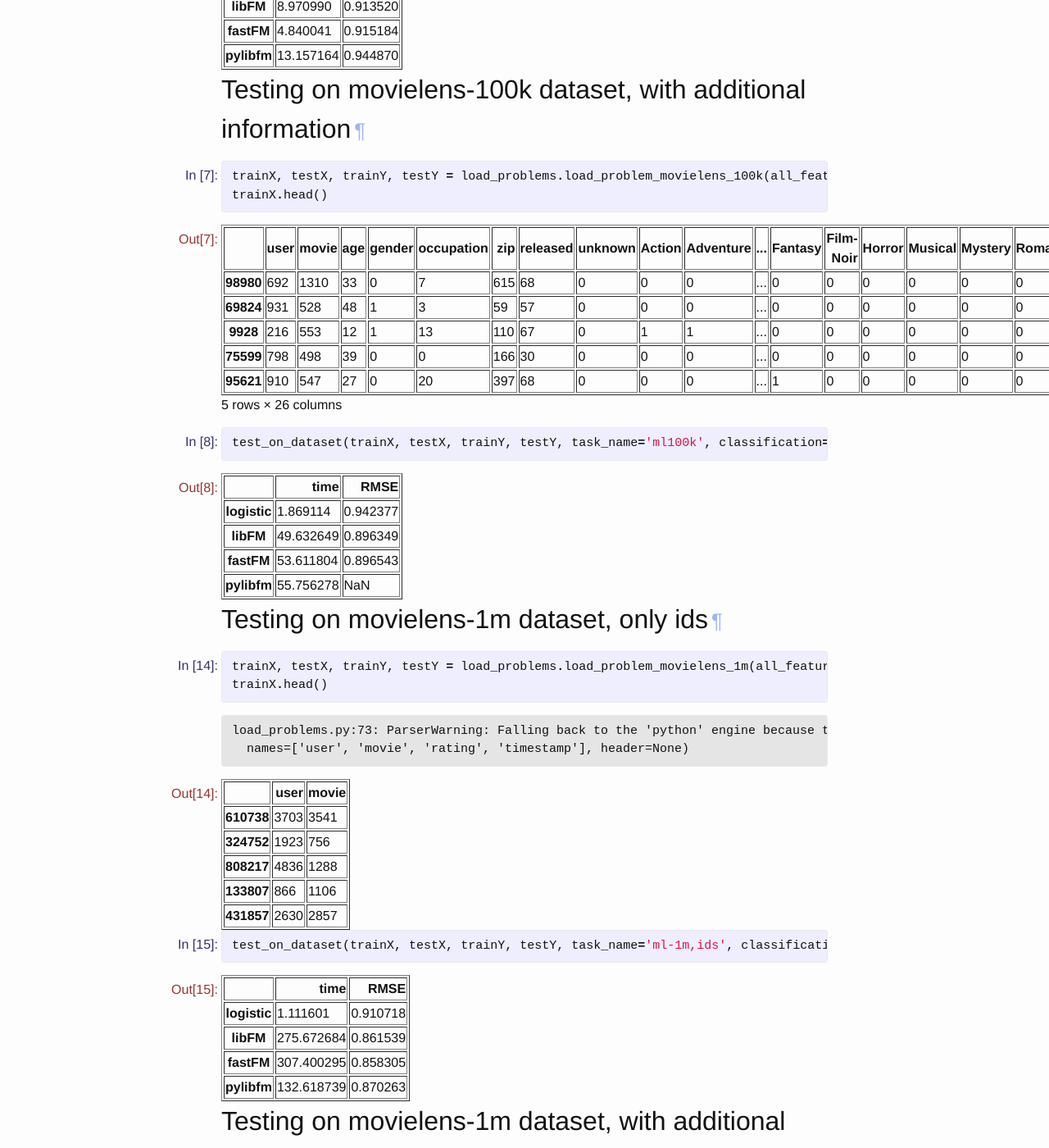
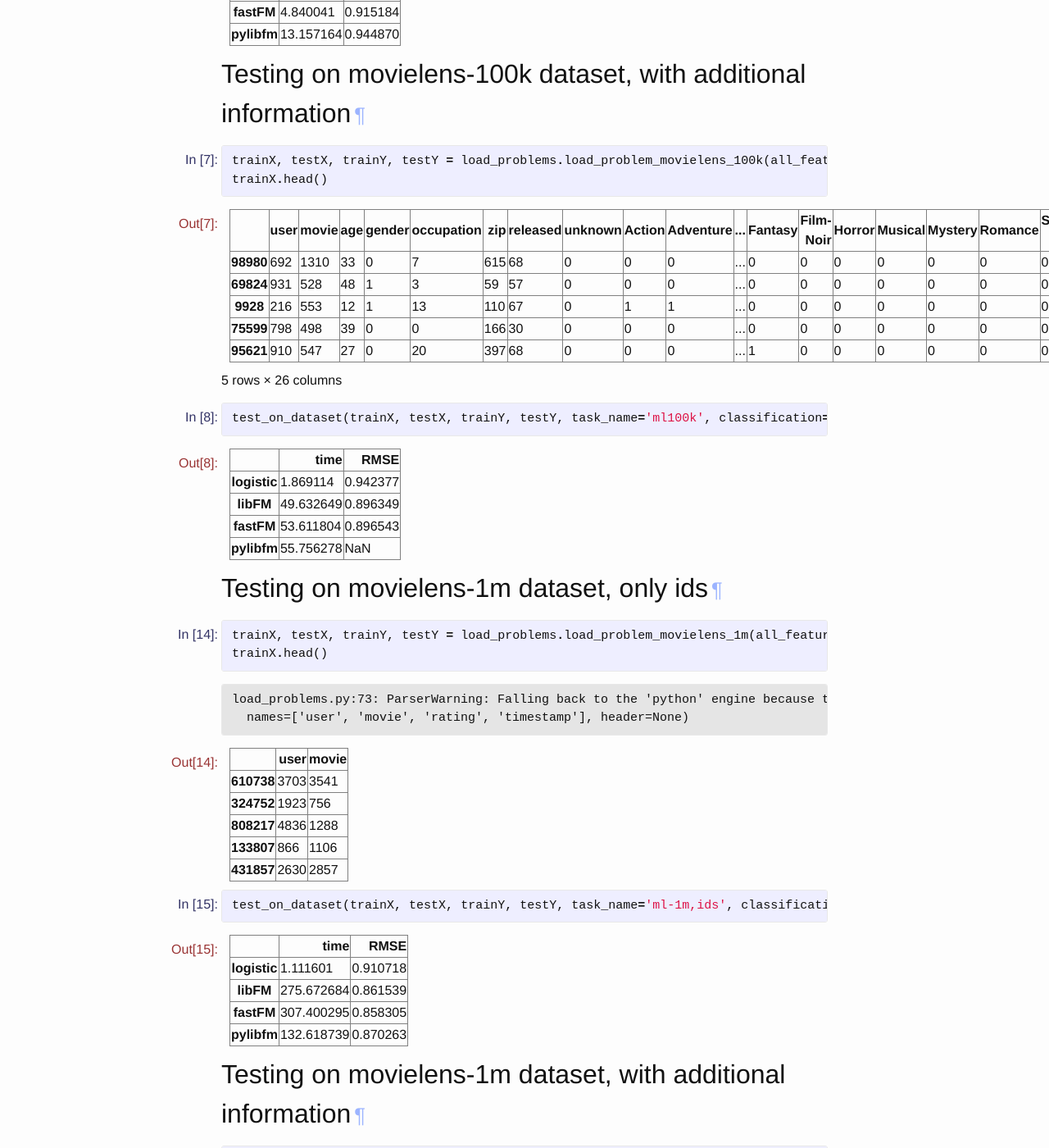
Before and after one commit to arogozhnikov/arogozhnikov.github.io, a Jekyll site: the page built from _posts/2016-02-15-TestingLibFM.html, in a window 1280 px wide and 1400 px high, scrolled down 4685 px. Shown: the whole window at 82% size. Built offline with Jekyll 4.4.1, drawn with Linux system fonts in a browser that asks for light colours.

Commit message:
edited css for tables

```diff
--- a/css/alex.css
+++ b/css/alex.css
@@ -93,3 +93,8 @@ pre{
 .site-nav .page-link{
 	color: #aaa;
 }
+
+table.dataframe{
+	border-collapse: collapse;
+	margin: 10px;
+}
```
